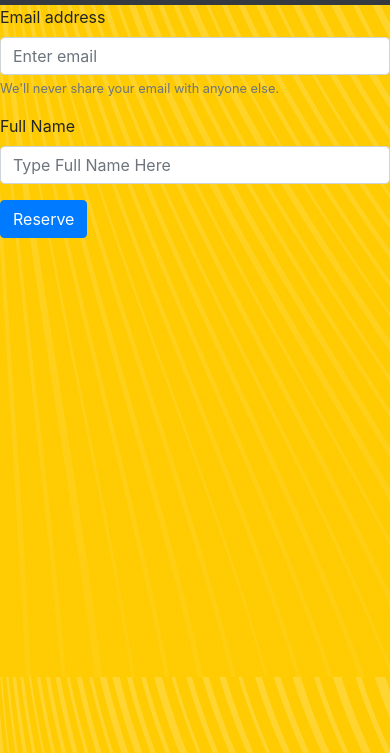
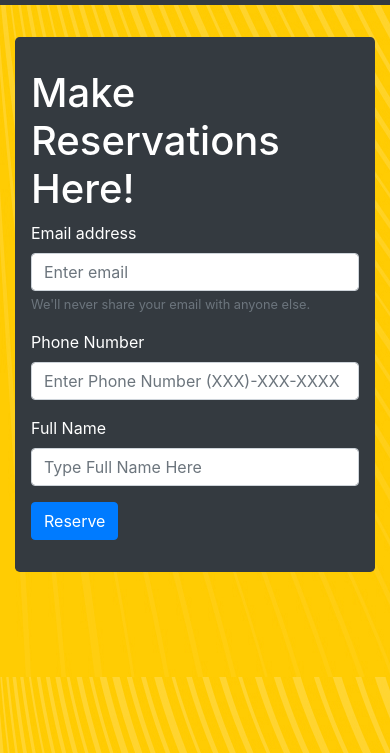
Before and after one commit to patrickvenkat/HotRestaurant, a plain HTML site: page reservation.html in a window 390 px wide. Shown: the part 91-844 px from the top of the page. Drawn offline with nearby package versions, Linux system fonts and the light colour scheme.

Commit message:
created a form on the reservations page for email, phone, and name inputs

```diff
--- a/reservation.html
+++ b/reservation.html
@@ -32,10 +32,12 @@
     </nav>
     <!--Nav Bar End-->
     <!--Start Bootstrap Container-->
-<div class="Container">
+<div class="container" style="margin-top:2em;">
     <div class="row">
         <div class="col-md-3"></div>
         <div class="col-md-6">
+                <div class="jumbotron text-white bg-dark mb-3">
+                    <h1>Make Reservations Here!</h1>
                         <form>
                           <div class="form-group">
                             <label for="exampleInputEmail1">Email address</label>
@@ -43,11 +45,16 @@
                             <small id="emailHelp" class="form-text text-muted">We'll never share your email with anyone else.</small>
                           </div>
                           <div class="form-group">
+                                <label for="phoneInput">Phone Number</label>
+                                <input type="phoneNumber" class="form-control" id="phoneInput" aria-describedby="phoneHelp" placeholder="Enter Phone Number (XXX)-XXX-XXXX">
+                              </div>
+                          <div class="form-group">
                             <label for="name">Full Name</label>
                             <input type="name" class="form-control" id="reservationName" placeholder="Type Full Name Here">
                           </div>
                           <button type="submit" id="reservationCheck" class="btn btn-primary">Reserve</button>
                         </form>
+                </div>
                     </div>
         <div class="col-md-3"></div>
     </div>
```
Lines whose indentation alone changed are shown as unchanged.
